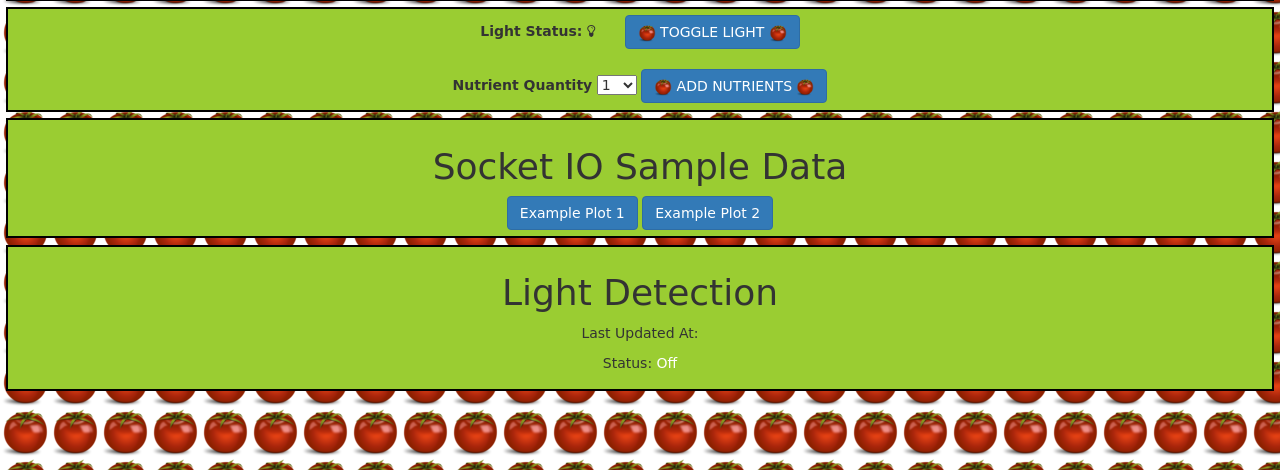
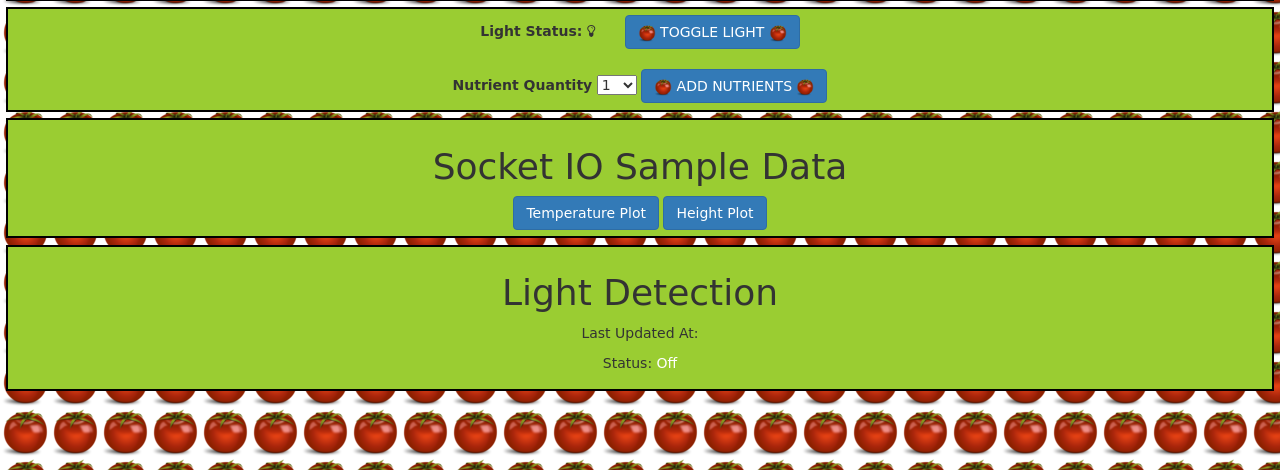
Before and after one commit to iandddang/tomaters-webapp, a Flask app: page / in a window 1280 px wide. Shown: the part 143-613 px from the top of the page. Run offline with Flask 2, Linux system fonts and the light colour scheme; the visitor is signed in with stand-in values (Sample User, id 1); some libraries are stand-ins or nearby versions.

Commit message:
Added endpoint for temperature. Added temperature plot. Updated updating from socketIO to be faster

```diff
--- a/app.py
+++ b/app.py
@@ -16,18 +16,12 @@
 # websocket object
 socket = SocketIO(app)
 
-# plot object
+# memory management options
 plot_manager = PlotManager(socket)
 plant_manager = PlantManager()
 
-# test thread function
-def generate_random_number():
-    while True:
-        random_float = round(random.uniform(0, 100), 2)
-        socket.emit('new_signal', random_float)
-        sleep(2.5)
 
-
+# endpoint for home, only allows access when session is authenticated
 @app.route('/', methods=['GET'])
 def home():
         if session.get('logged_in'):
@@ -47,6 +41,7 @@
                 return render_template('login.html')
 
 
+# endpoint for login, also has login page
 @app.route('/login', methods=['POST'])
 def login():
         try:
@@ -60,6 +55,7 @@
         return status
 
 
+# endpoint for light detection
 @app.route('/lightdetected', methods=['POST'])
 def light_detected():
         try:
@@ -84,6 +80,7 @@
         return ret_status
 
 
+# endpoint to toggle light
 @app.route('/lighttoggle', methods=['GET', 'POST'])
 def toggle_light():
         if plant_manager.light_toggle:
@@ -94,9 +91,29 @@
         return 'a'
 
 
+# endpoint to add data point to temperature plot
+@app.route('/plot/temperature', methods=['GET', 'POST'])
+def plot_temperature():
+        try:
+                if request.json['password'] == 'EECS159A' and request.json['username'] == 'Tomater':
+                        temperature = request.json['temp']
+                        timestamp = datetime.now().strftime('%Y-%m-%d %H:%M:%S')
+
+                        plot_manager.append_temperature(temperature, timestamp)
+
+                        socket.emit('new_temperature_signal', {
+                                'charData': plot_manager.graphs[0]['data'],
+                                'layout': plot_manager.graphs[0]['layout']
+                        })
+
+                        ret_status = 'Success. Temperature plotted.'
+                else:
+                        ret_status = 'Credentials were invalid.'
+        except Exception as e:
+                ret_status = 'Error caught: ' + str(e)
+
+        return ret_status
+
+
 if __name__ == "__main__":
-        socket_test_thread = threading.Thread(target=generate_random_number)
-        socket_test_thread.start()
-        plot_manager.randomlyFillGraph_thread.start()
-
         app.run(host='0.0.0.0', port=80, debug=True, use_reloader=True)
--- a/templates/home.html
+++ b/templates/home.html
@@ -84,6 +84,11 @@
         }
     });
 
+    socket.on('new_temperature_signal', function(data){
+        let graphDiv = document.getElementById('graph-0');
+        Plotly.newPlot(graphDiv, data['charData'], data['layout']);
+    });
+
     socket.on('light_detected_signal', function(data){
         document.getElementById('last-updated-light-detection').innerHTML = data['timestamp'];
         document.getElementById('status-light-detection').innerHTML = data['status']
@@ -117,8 +122,8 @@
     </div>
     <div class="yellowgreen-panel">
         <h1>Socket IO Sample Data</h1>
-        <button class="btn btn-primary" data-toggle="modal" data-target="#graph-0-modal">Example Plot 1</button>
-        <button class="btn btn-primary" data-toggle="modal" data-target="#graph-1-modal">Example Plot 2</button>
+        <button class="btn btn-primary" data-toggle="modal" data-target="#graph-0-modal">Temperature Plot</button>
+        <button class="btn btn-primary" data-toggle="modal" data-target="#graph-1-modal">Height Plot</button>
     </div>
     <div class="yellowgreen-panel">
         <h1>Light Detection</h1>
```
Also changed, not shown: PlotManager.py (+25 -9 lines).
